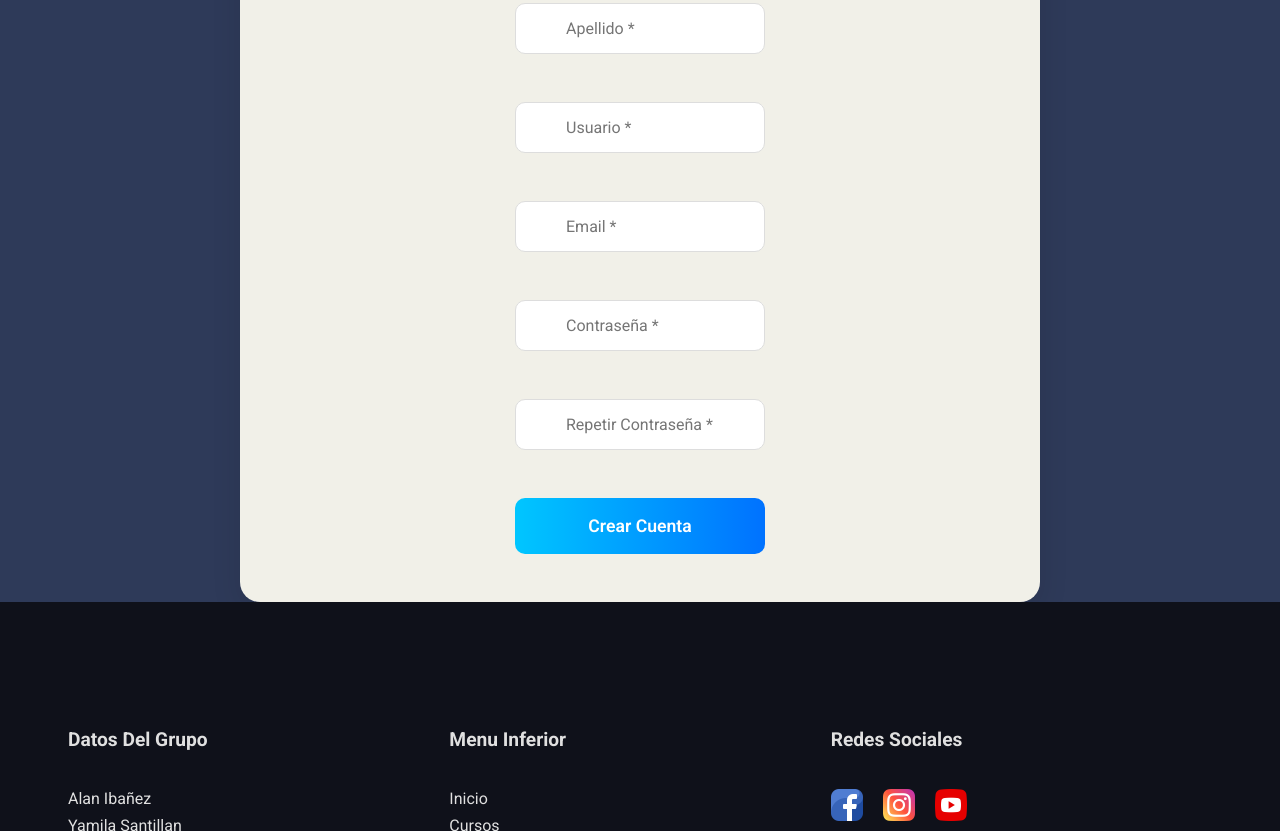
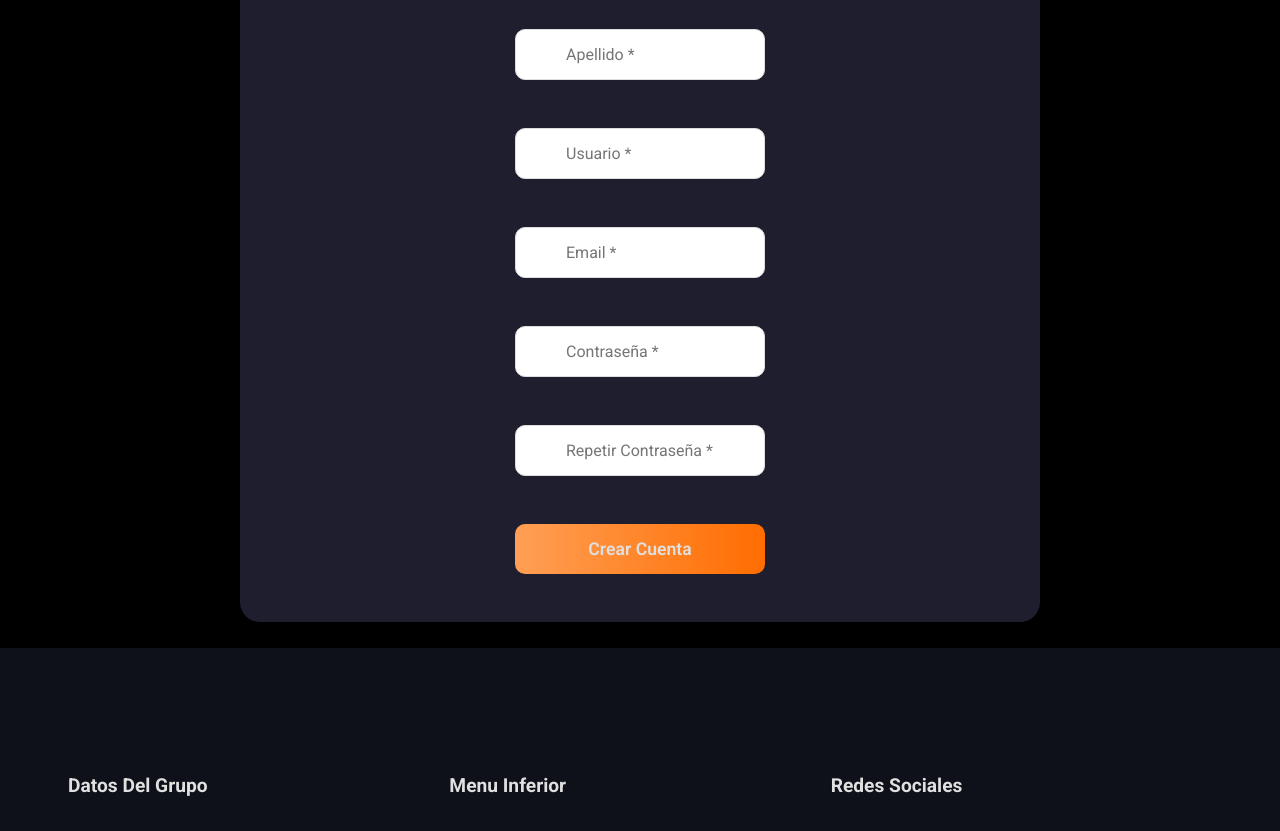
Before and after one commit to SantiiNahuel7/TPIntegradorPW1, a plain HTML site: page html/crearCuenta.html in a window 1280 px wide. Shown: the part 537-1368 px from the top of the page. Drawn offline with Linux system fonts and the light colour scheme.

Commit message:
correciones en titulos formulario y css de crear cuenta

```diff
--- a/css/Login/estilloCrearCuenta.css
+++ b/css/Login/estilloCrearCuenta.css
@@ -6,6 +6,16 @@
     font-family: "Roboto", sans-serif;
 
 }
+
+body {
+    background-color: #0F111A;
+}
+
+.contenedor-formulario {
+    background-color: #1E1E2E;
+    color: #E0E0E0;
+}
+
 
 .barra-busqueda {
 
@@ -22,8 +32,7 @@
     outline: none;
     padding: 10px;
     width: 500px;
-    font-weight:normal
-
+    font-weight: normal
 }
 
 .lupa {
@@ -166,8 +175,9 @@ main {
     justify-content: center;
     align-items: center;
     min-height: 100vh;
-    background-color: #2E3A59;
+    background-color: black;
 }
+
 .contenedor-formulario {
     display: flex;
     flex-direction: column;
@@ -179,7 +189,8 @@ main {
     min-height: 700px;
     border-radius: 20px;
     box-shadow: 0 10px 30px rgba(0, 0, 0, 0.1);
-    background-color: #F1F0E8;
+    background-color: #1E1E2E;
+    margin: 2% auto;
 }
 
 .creacion-input {
@@ -188,19 +199,19 @@ main {
     margin-bottom: 1em;
 }
 
-.contenedor-formulario h2{
-    color: #333333;
+.contenedor-formulario h2 {
+    color: #E0E0E0;
     text-align: center;
     font-size: 2em;
     font-weight: 600;
     padding: 1em;
 }
 
-.formulario{
+.formulario {
     display: flex;
     flex-direction: column;
     text-align: center;
-    align-items:flex-start;
+    align-items: flex-start;
     gap: 2em;
     padding-bottom: 2em;
     width: 100%;
@@ -216,25 +227,26 @@ main {
     outline: none;
     transition: border-color 0.3s ease;
 }
-.creacion-input input:focus{
+
+.creacion-input input:focus {
     border-color: #0072ff;
 }
 
-#boton-cuenta{
+#boton-cuenta {
     width: 100%;
-    padding: 1em;
-    background: linear-gradient(to right, #00c6ff, #0072ff);
+    padding: 15px;
+    background: linear-gradient(to right, #ff9f55, #ff6d00);
     border: none;
     border-radius: 10px;
-    color: #fff;
+    color: #E0E0E0;
     font-size: 1.1em;
     font-weight: 600;
     cursor: pointer;
     transition: opacity 0.3s ease;
-    justify-content: center;
 }
 
-#boton-cuenta:hover{
+
+#boton-cuenta:hover {
     opacity: 0.9;
 }
 
@@ -323,18 +335,30 @@ dialog::backdrop {
         flex-wrap: wrap;
         justify-content: space-between;
     }
-    .logo-contenedor { order: 1; }
+
+    .logo-contenedor {
+        order: 1;
+    }
+
     .barra-busqueda {
         order: 3;
         width: 100%;
         margin: 10px 0;
     }
+
     .barra-busqueda input {
         width: 100%;
         padding: 0.8em;
     }
-    .lupa { padding: 0.8em; }
-    .carrito { order: 2; margin-right: 0; }
+
+    .lupa {
+        padding: 0.8em;
+    }
+
+    .carrito {
+        order: 2;
+        margin-right: 0;
+    }
 
     .menu-toggle {
         display: block;
@@ -360,6 +384,7 @@ dialog::backdrop {
         padding: 10px 0;
         border-bottom: 1px solid rgba(255, 255, 255, 0.1);
     }
+
     .menu-principal-container li:last-child {
         border-bottom: none;
     }
@@ -370,32 +395,36 @@ dialog::backdrop {
         height: auto;
     }
 
-    .seccion-bienvenida{
+    .seccion-bienvenida {
         border-radius: 20px 20px 0 0;
         min-height: 250px;
         padding: 3em 1em;
     }
 
-    .seccion-bienvenida h1{
+    .seccion-bienvenida h1 {
         font-size: 2.5em;
     }
-    .seccion-bienvenida p{
+
+    .seccion-bienvenida p {
         font-size: 1em;
         max-width: 90%;
     }
 
-    .seccion-login{
+    .seccion-login {
         border-radius: 0 0 20px 20px;
         padding: 30px 20px;
     }
-    .seccion-login h2{
+
+    .seccion-login h2 {
         font-size: 2em;
         margin-bottom: 20px;
     }
+
     .seccion-login form {
         max-width: 400px;
     }
-    .grupo-input input{
+
+    .grupo-input input {
         padding: 12px 12px 12px 45px;
     }
 
@@ -404,24 +433,29 @@ dialog::backdrop {
     }
 }
 
-@media (max-width: 480px){
-    .contenedor{
+@media (max-width: 480px) {
+    .contenedor {
         width: 95%;
     }
-    .seccion-bienvenida h1{
+
+    .seccion-bienvenida h1 {
         font-size: 2em;
     }
-    .seccion-bienvenida p{
+
+    .seccion-bienvenida p {
         font-size: 0.9em;
     }
-    .seccion-login h2{
+
+    .seccion-login h2 {
         font-size: 1.8em;
     }
-    .opciones{
+
+    .opciones {
         flex-direction: column;
         gap: 10px;
         align-items: flex-start;
     }
+
     #forgotpass {
         padding-left: 0;
     }
```
Also changed, not shown: html/formulario.html (+6 -6 lines), js/formulario.js (+5 -5 lines). Lines whose indentation alone changed are shown as unchanged.
